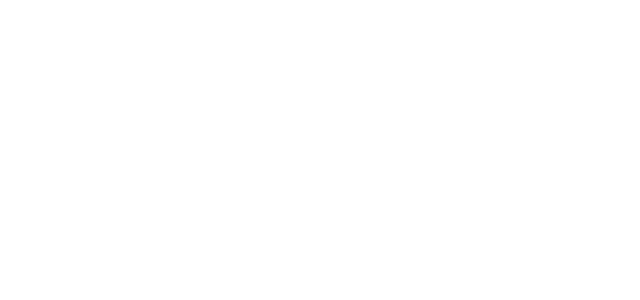
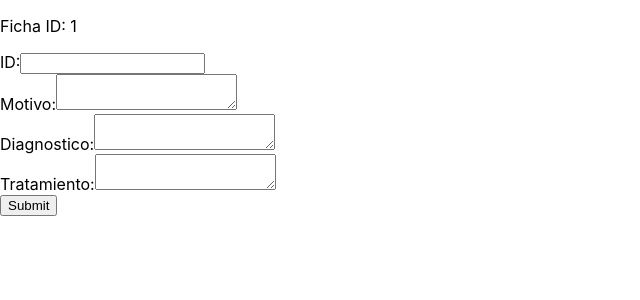
Before and after one commit to pedroLarrea/backend-final-2, a React (Create React App) app in the folder FrontEnd/frontend2dofinal/: page /detalle/1 in a window 1280 px wide. Shown: the top 300 px of the page, without its empty margins (0-640 px from the left). Built offline with nearby package versions, Linux system fonts and the light colour scheme.

Commit message:
modificacion a element

```diff
--- a/FrontEnd/frontend2dofinal/src/webpages/crear.js
+++ b/FrontEnd/frontend2dofinal/src/webpages/crear.js
@@ -60,7 +60,7 @@
         setFecha('');
         setPacienteId('');
         setMedicoId('');
-        //navigate(`/detalle/${result.id}`);
+        navigate(`/detalle/${result.id}`);
       })
       .catch((error) => {
         console.error('Error:', error);
--- a/FrontEnd/frontend2dofinal/src/webpages/index.js
+++ b/FrontEnd/frontend2dofinal/src/webpages/index.js
@@ -16,7 +16,7 @@
                 <Route path="/" element={<Home/>} />
                 <Route path="/ficha/:id" element={<Ficha/>} />
                 <Route path="/ficha/" element={<Crear/>} />
-                <Route path="/detalle/:id" component={Detalle} />
+                <Route path="/detalle/:id" element={<Detalle/>} />
             </Routes>
         </BrowserRouter>
     );
```
